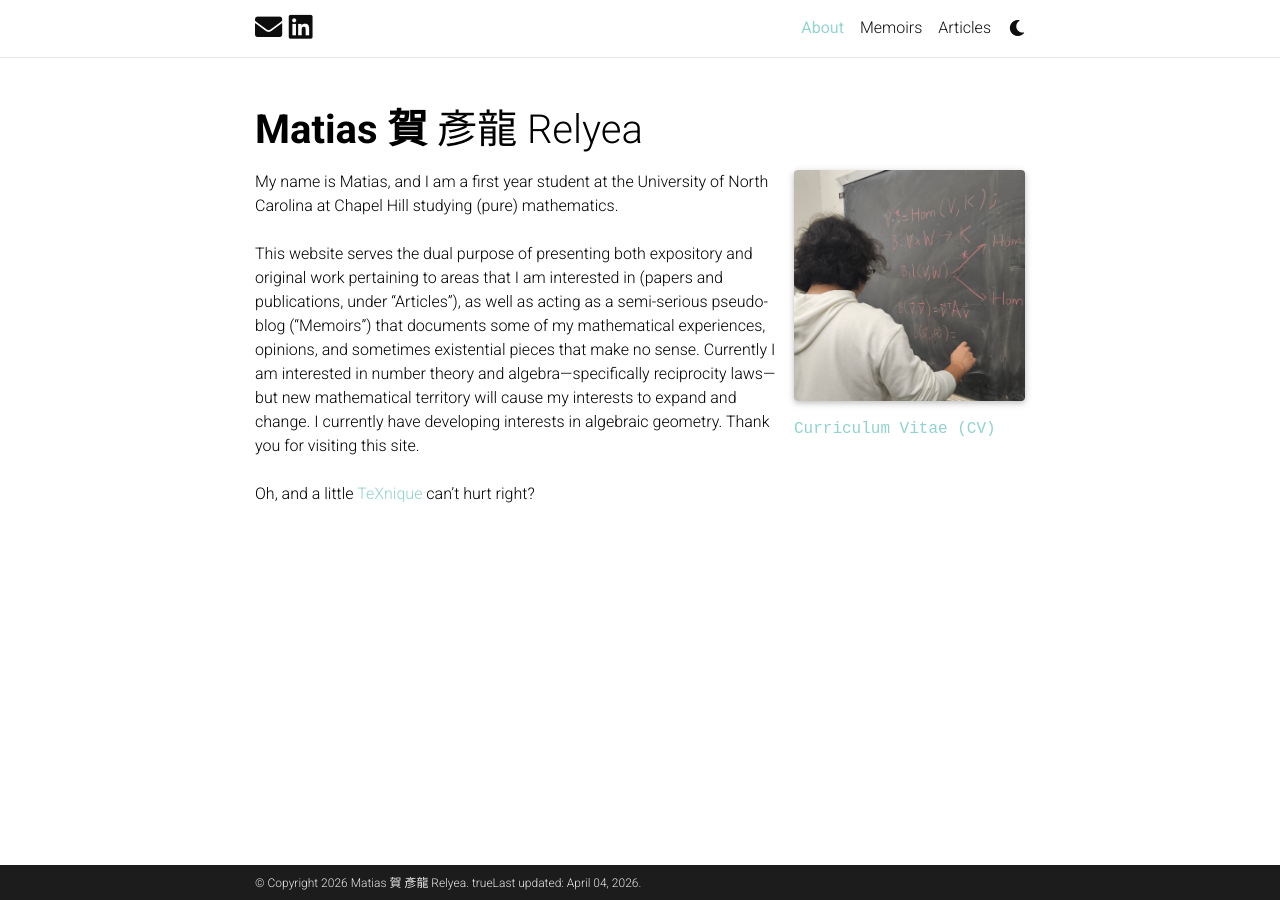
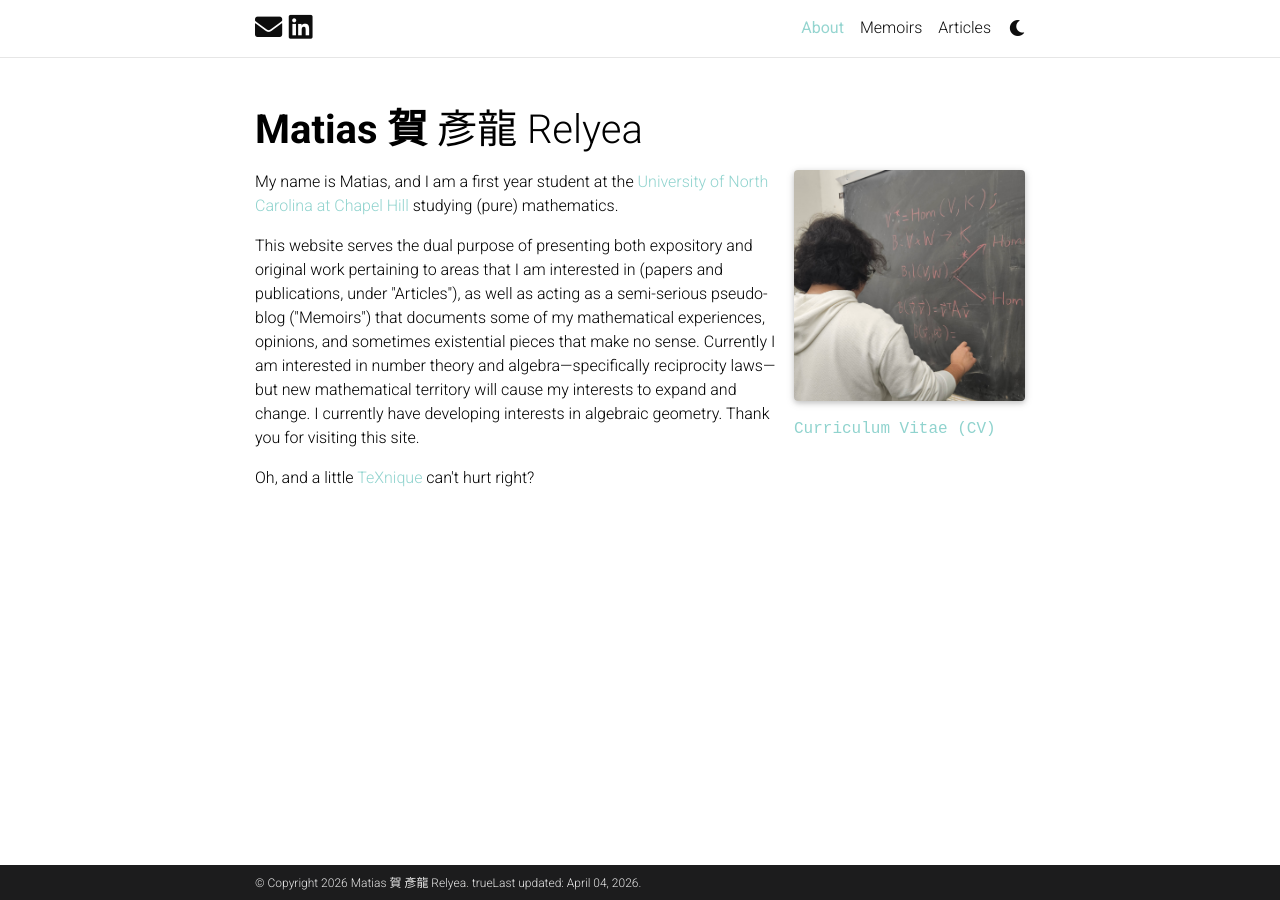
Before and after one commit to Quadcryo/quadcryo, a Jekyll site: the page built from _pages/about.md, in a window 1280 px wide. Built offline with Jekyll 4.4.1, drawn with Linux system fonts in a browser that asks for light colours; full-size pictures stand in for the smaller copies a plugin makes; comment, search, counter and statistics services are not loaded; a style sheet for code colours, icons or effects is not loaded.

Commit message:
quick changes

```diff
--- a/_config.yml
+++ b/_config.yml
@@ -250,15 +250,15 @@ jekyll-minifier:
 # -----------------------------------------------------------------------------
 
 jekyll-archives:
-  enabled: [year, categories] # enables year, tag and category archives (remove if you need to disable one of them).
+  enabled: [year, tags, categories] # enables year, tag and category archives (remove if you need to disable one of them).
   layouts:
     year: archive-year
     tag: archive-tag
     category: archive-category
   permalinks:
-    year: '/blog/:year/'
-    tag: '/blog/tag/:name/'
-    category: '/blog/category/:name/'
+    year: '/memoirs/:year/'
+    tag: '/memoirs/tag/:name/'
+    category: '/memoirs/category/:name/'
 
 # -----------------------------------------------------------------------------
 # Jekyll Scholar
--- a/_includes/footer.html
+++ b/_includes/footer.html
@@ -21,5 +21,16 @@
         Last updated: {{ "now" | date: '%B %d, %Y' }}.
         {%- endif %}
       </div>
+      <!-- Google Translate -->
+<div id="google_translate_element" style="text-align:center; padding: 10px 0;"></div>
+<script>
+function googleTranslateElementInit() {
+  new google.translate.TranslateElement(
+    { pageLanguage: 'en', includedLanguages: 'zh-CN,zh-TW', layout: google.translate.TranslateElement.InlineLayout.SIMPLE },
+    'google_translate_element'
+  );
+}
+</script>
+<script src="//translate.google.com/translate_a/element.js?cb=googleTranslateElementInit"></script>
     </footer>
     {%- endif %}
--- a/_pages/about.md
+++ b/_pages/about.md
@@ -9,10 +9,8 @@ profile:
   address: <a href="https://quadcryo.github.io/quadcryo/assets/pdf/CV.pdf">Curriculum Vitae (CV)</a>
 ---
 
-My name is Matias, and I am a first year student at the University of North Carolina at Chapel Hill studying (pure) mathematics.
-<br>
-<br>
-This website serves the dual purpose of presenting both expository and original work pertaining to areas that I am interested in (papers and publications, under "Articles"), as well as acting as a semi-serious pseudo-blog ("Memoirs") that documents some of my mathematical experiences, opinions, and sometimes existential pieces that make no sense. Currently I am interested in number theory and algebra—specifically reciprocity laws—but new mathematical territory will cause my interests to expand and change. I currently have developing interests in algebraic geometry. Thank you for visiting this site.
-<br>
-<br>
-Oh, and a little <a href="https://texnique.xyz">TeXnique</a> can't hurt right?
+<p> My name is Matias, and I am a first year student at the <a href="https://www.unc.edu/">University of North Carolina at Chapel Hill</a> studying (pure) mathematics. </p>
+
+<p> This website serves the dual purpose of presenting both expository and original work pertaining to areas that I am interested in (papers and publications, under "Articles"), as well as acting as a semi-serious pseudo-blog ("Memoirs") that documents some of my mathematical experiences, opinions, and sometimes existential pieces that make no sense. Currently I am interested in number theory and algebra—specifically reciprocity laws—but new mathematical territory will cause my interests to expand and change. I currently have developing interests in algebraic geometry. Thank you for visiting this site. </p>
+
+<p>Oh, and a little <a href="https://texnique.xyz">TeXnique</a> can't hurt right?</p>
```
Also changed, not shown: _posts/2026-03-31-mathreus.md (line endings or trailing spaces).
